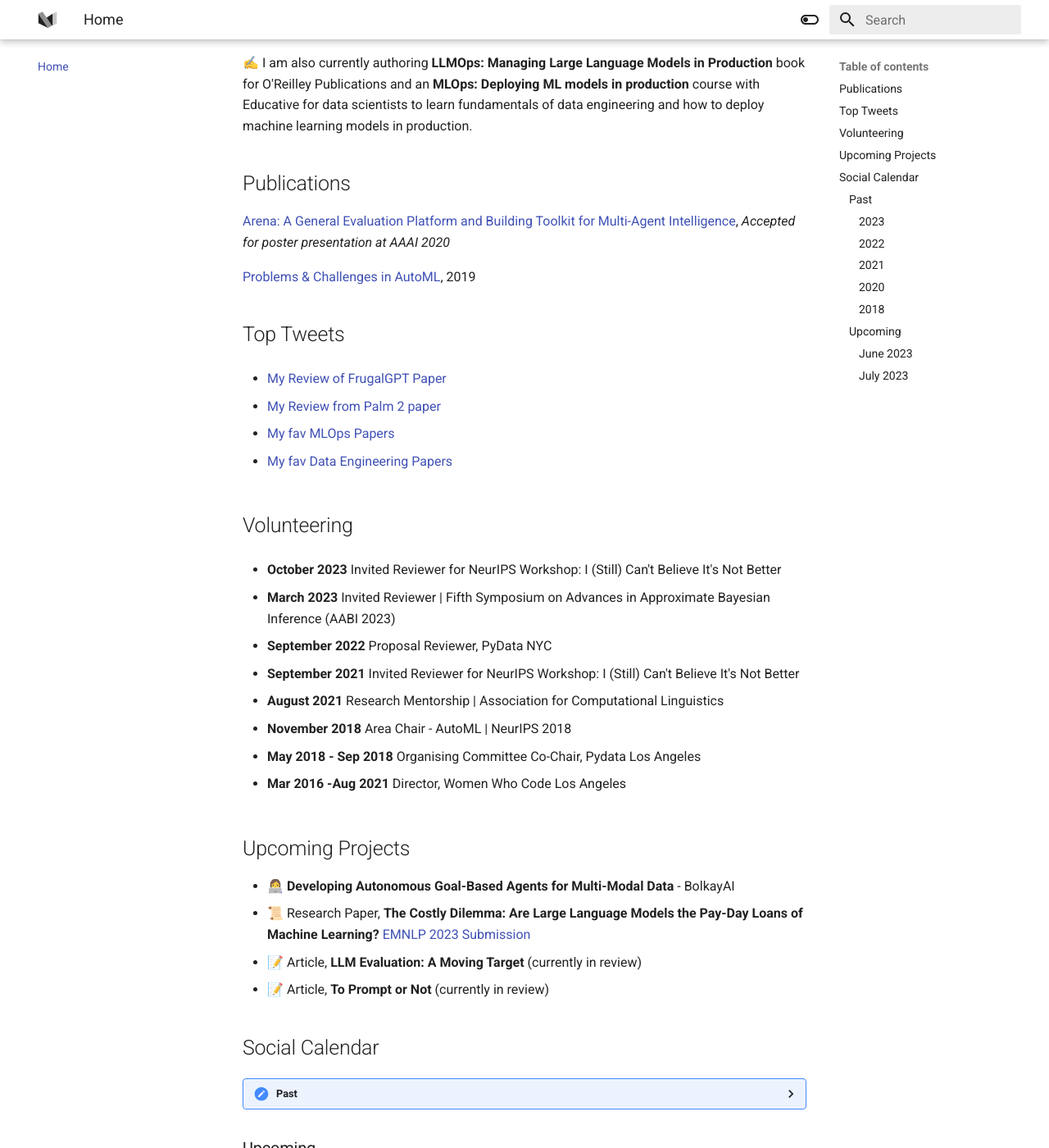
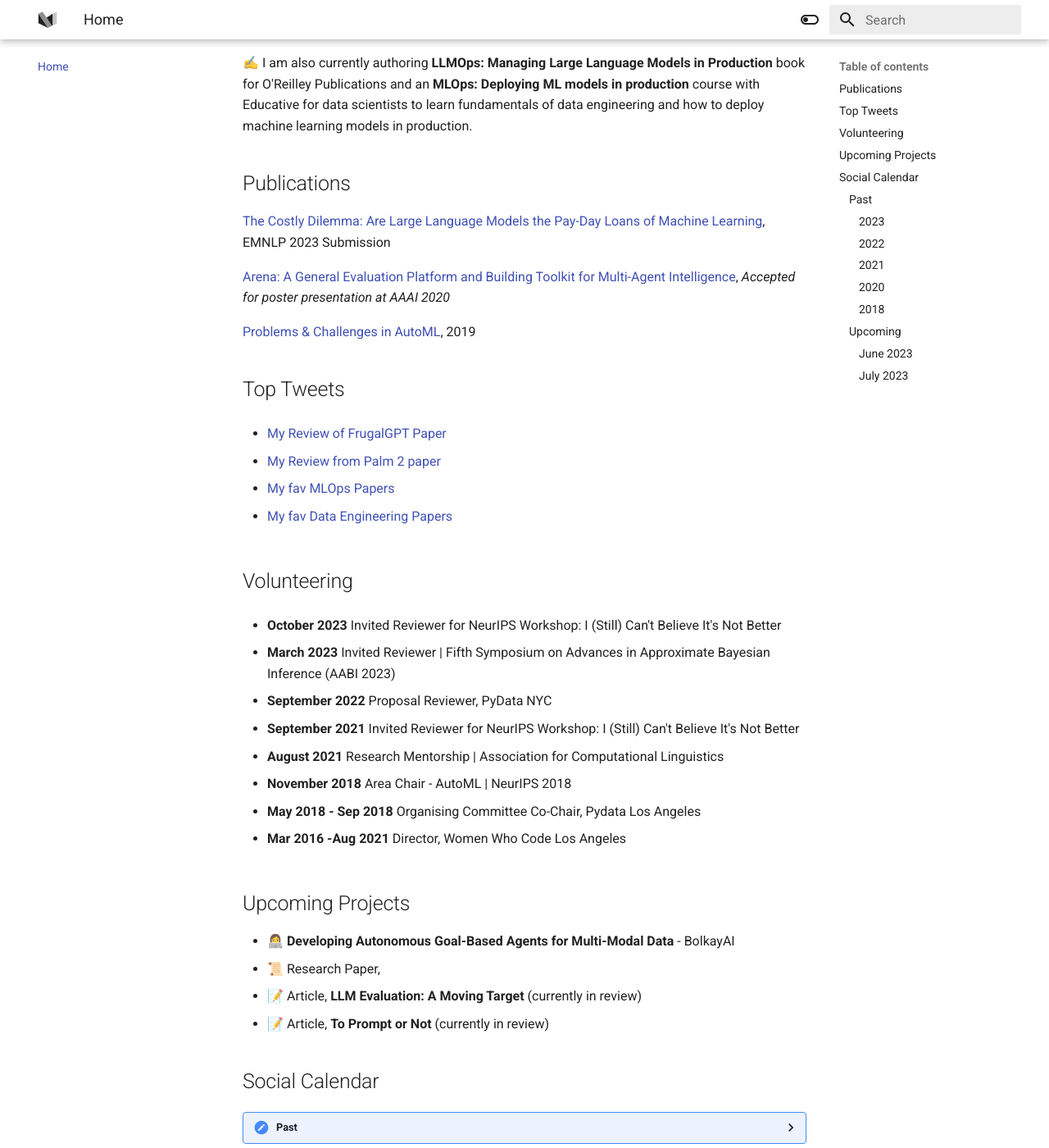
Before and after one commit to goabiaryan/abiaryan.com, an MkDocs documentation site: the page built from docs/index.md, in a window 1280 px wide and 1400 px high, scrolled down 925 px. Shown: the whole window at 82% size. Built offline with MkDocs 1.6.1 and Material for MkDocs 9.7.7, drawn with Linux system fonts in a browser that asks for light colours; comment, search, counter and statistics services are not loaded; old or Windows-style settings are respelled for this version of MkDocs; part of the change alters nothing that is shown.

```diff
--- a/docs/index.md
+++ b/docs/index.md
@@ -7,9 +7,13 @@ In the past, I also attended [Insight](https://insightfellows.com/data-science)
 ✍️ I am also currently authoring **LLMOps: Managing Large Language Models in Production** book for O'Reilley Publications and an **MLOps: Deploying ML models in production** course with Educative for data scientists to learn fundamentals of data engineering and how to deploy machine learning models in production.
 
 ## Publications
+
+[The Costly Dilemma: Are Large Language Models the Pay-Day Loans of Machine Learning](\assets\EMNLP Submission_Non-Anon.pdf), EMNLP 2023 Submission
+
 [Arena: A General Evaluation Platform and Building Toolkit for Multi-Agent Intelligence](https://ojs.aaai.org/index.php/AAAI/article/view/6216), *Accepted for poster presentation at AAAI 2020*
 
 [Problems & Challenges in AutoML](posts/automl-problems-2019/), 2019
+
 
 ## Top Tweets
 - [My Review of FrugalGPT Paper](https://twitter.com/GoAbiAryan/status/1657033209329209348?s=20)
@@ -39,7 +43,7 @@ In the past, I also attended [Insight](https://insightfellows.com/data-science)
 
 ## Upcoming Projects
 - 👩‍💻 **Developing Autonomous Goal-Based Agents for Multi-Modal Data** - BolkayAI
-- 📜 Research Paper, **The Costly Dilemma: Are Large Language Models the Pay-Day Loans of Machine Learning?** [EMNLP 2023 Submission](\assets\EMNLP Submission_Non-Anon.pdf)
+- 📜 Research Paper,
 - 📝 Article, **LLM Evaluation: A Moving Target** (currently in review)
 - 📝 Article, **To Prompt or Not** (currently in review)
 
```
Also changed, not shown: site/index.html, site/search/search_index.json, 3 other files.
